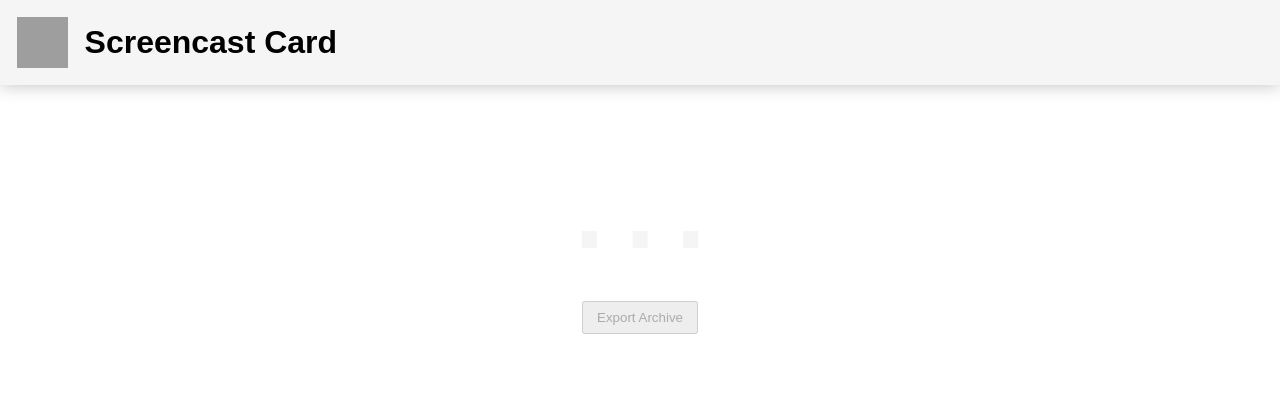
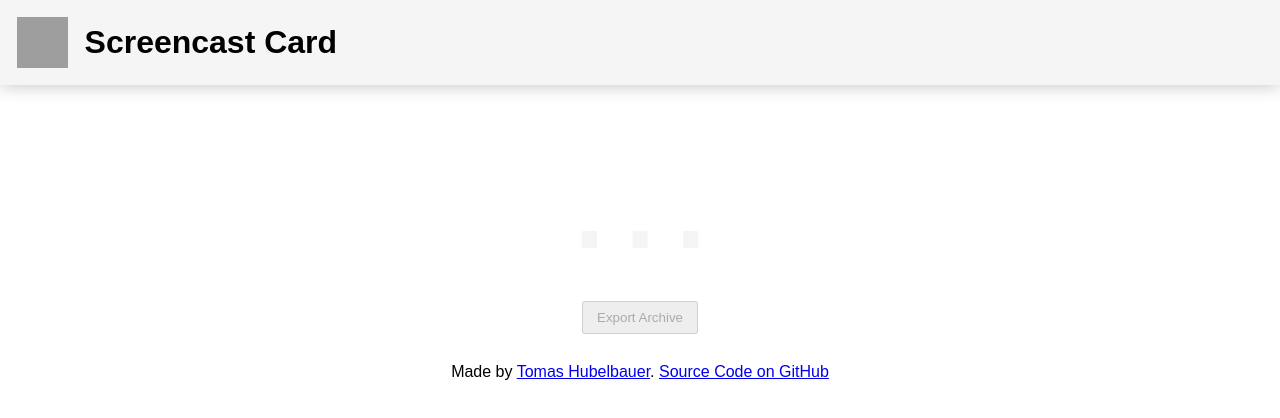
Before and after one commit to TomasHubelbauer/screencast-card, a plain HTML site: page index.html in a window 1280 px wide. Drawn offline with Linux system fonts and the light colour scheme; grey boxes are pictures that could not be loaded.

Commit message:
Add my credit and link to the source code on GitHub
This will be useful to quickly get into the repository when noticing issues while using the app.

```diff
--- a/index.css
+++ b/index.css
@@ -105,3 +105,7 @@ h1 img {
 .contentDiv {
   padding: 1ex;
 }
+
+#creditsDiv {
+  margin: 1em auto;
+}
--- a/index.html
+++ b/index.html
@@ -18,5 +18,9 @@
     <div id="editorDiv" contenteditable data-placeholder="…"></div>
     <button id="exportButton">Export Archive</button>
     <div id="archiveDiv"></div>
+    <div id="creditsDiv">
+      Made by <a href="https://x.com/tomashubelbauer" target="_blank">Tomas Hubelbauer</a>.
+      <a href="https://github.com/TomasHubelbauer/screencast-card" target="_blank">Source Code on GitHub</a>
+    </div>
   </body>
 </html>
```
